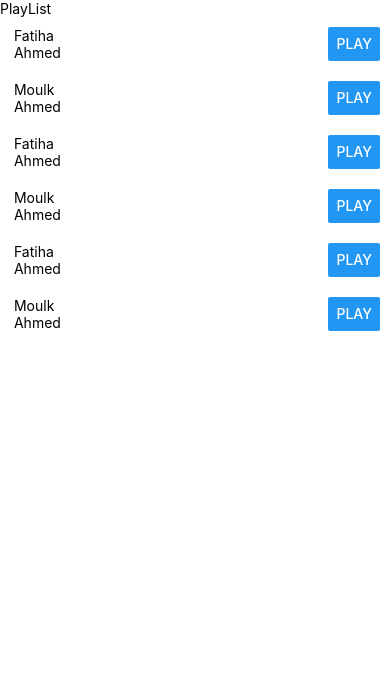
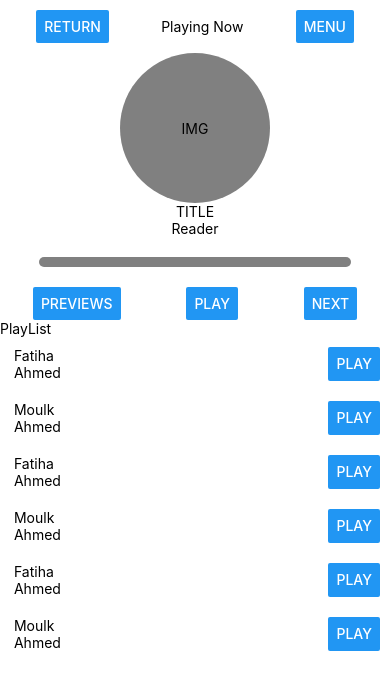
Before and after one commit to ilies-space/QuranAudioOffline, a React Native app: screen / in a window 390 px wide. Shown: the top 690 px of the page. Built offline with nearby package versions, Linux system fonts and the light colour scheme.

Commit message:
Player element

```diff
--- a/App.js
+++ b/App.js
@@ -5,6 +5,7 @@ import Player from './app/screens/Player';
 export default function App() {
   return (
     <View>
+      <Player />
       <PlayList />
     </View>
   );
--- a/app/screens/Player.js
+++ b/app/screens/Player.js
@@ -1,9 +1,69 @@
 import React from 'react';
-import {View, Text} from 'react-native';
+import {View, Text, Button} from 'react-native';
 export default function Player() {
   return (
     <View>
-      <Text>Player</Text>
+      <View
+        style={{
+          alignItems: 'center',
+          justifyContent: 'space-around',
+          flexDirection: 'row',
+          margin: 10,
+        }}>
+        <Button title={'return'} />
+        <Text>Playing Now</Text>
+
+        <Button title={'Menu'} />
+      </View>
+
+      {/* Audio INFO  */}
+
+      <View style={{alignItems: 'center'}}>
+        <View
+          style={{
+            backgroundColor: 'gray',
+            height: 150,
+            width: 150,
+            borderRadius: 150 / 2,
+            alignItems: 'center',
+            justifyContent: 'center',
+          }}>
+          <Text>IMG</Text>
+        </View>
+        <Text>TITLE</Text>
+        <Text>Reader</Text>
+      </View>
+
+      {/* space  */}
+      <View style={{marginVertical: 10}} />
+
+      {/* Progress  */}
+
+      <View style={{alignItems: 'center'}}>
+        <View
+          style={{
+            height: 10,
+            width: '80%',
+            backgroundColor: 'gray',
+            borderRadius: 10,
+          }}
+        />
+      </View>
+
+      {/* space  */}
+      <View style={{marginVertical: 10}} />
+
+      {/* Controller */}
+
+      <View
+        style={{
+          flexDirection: 'row',
+          justifyContent: 'space-around',
+        }}>
+        <Button title={'Previews'} />
+        <Button title={'play'} />
+        <Button title={'Next'} />
+      </View>
     </View>
   );
 }
```
